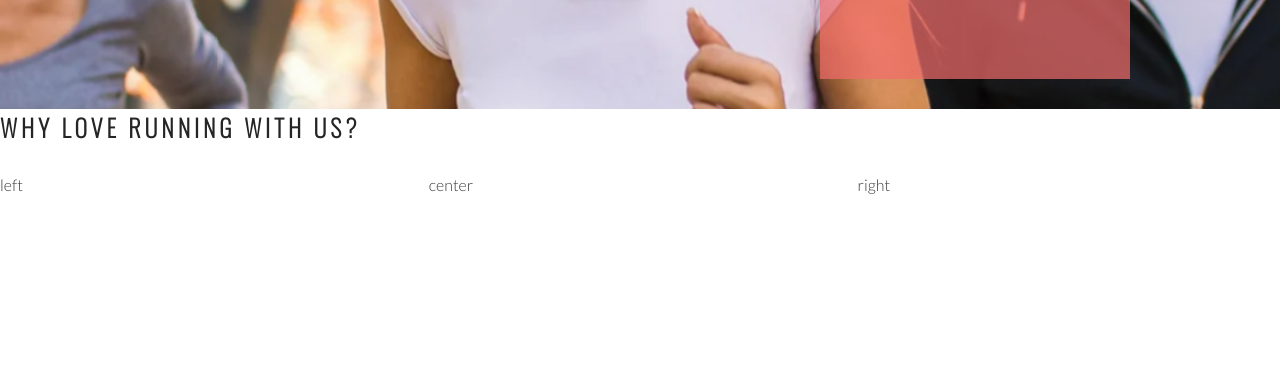
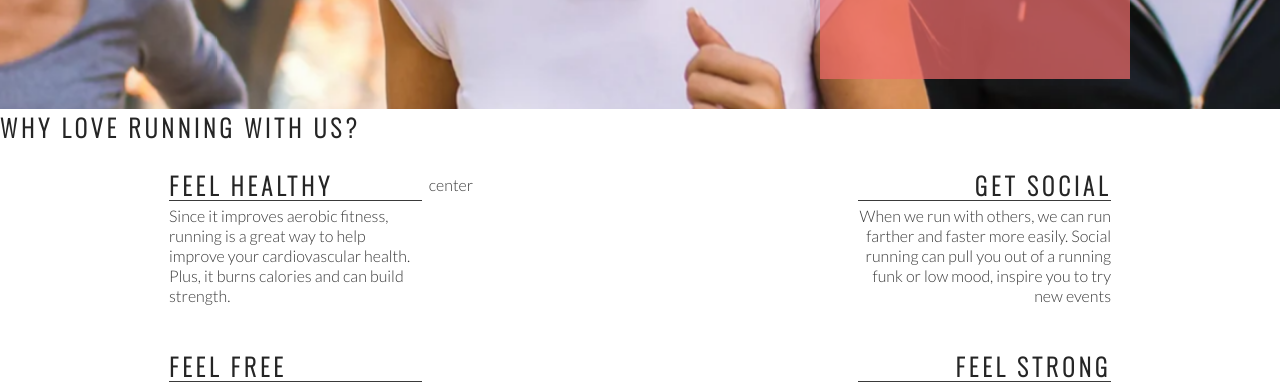
Before and after one commit to Josh-Wickens/love-running, a plain HTML site: page index.html in a window 1280 px wide. Shown: the part 566-952 px from the top of the page. Drawn offline with nearby package versions, Linux system fonts and the light colour scheme.

Commit message:
add right about section content and style

```diff
--- a/assets/css/style.css
+++ b/assets/css/style.css
@@ -136,3 +136,34 @@ transform: scale(1.1);
     margin: 0 auto;
     padding-top: 30px;
 }
+
+hr {
+    border-top: 1px solid #3a3a3a;
+    width: 100%;
+    margin: 5px 0;
+
+}
+
+.left-about-heading {
+    width: 60%;
+    float: right;
+    line-height: 20px;
+    clear: both;
+    margin-bottom: 50px;
+}
+
+.right-about-heading {
+    width: 60%;
+    float: left;
+    line-height: 20px;
+    clear: both;
+    margin-bottom: 50px;
+}
+
+.right-about-heading h2 {
+    text-align: right;
+}
+
+.right-about-heading p {
+    text-align: right;
+}
--- a/index.html
+++ b/index.html
@@ -42,8 +42,37 @@
     </section>
     <section id="club-ethos">
         <h1>Why love running with Us?</h1>
-        <div id="left-about">left</div>
-        <div id="right-about">right</div>
+        <div id="left-about">
+            <div class="left-about-heading">
+                <h2>Feel Healthy</h2>
+                <hr>
+                <p>
+                    Since it improves aerobic fitness, running is a great way to help improve your cardiovascular
+                    health. Plus, it burns calories and can build strength.
+                </p>
+            </div>
+            <div class="left-about-heading">
+                <h2>Feel Free</h2>
+                <hr>
+                <p>
+                    Physical exercise, running included, is known to release endorphins in the brain. Endorphins make
+                    you more energetic, more awake and, yes, happier.
+                </p>
+            </div>
+        </div>
+        <div id="right-about">
+            <div class="right-about-heading">
+                <h2>Get Social</h2>
+                <hr>
+                <p>When we run with others, we can run farther and faster more easily. Social running can pull you out
+                    of a running funk or low mood, inspire you to try new events</p>
+            </div>
+            <div class="right-about-heading">
+                <h2>Feel Strong</h2>
+                <hr>
+                <p>Running strengthens your heart by pumping blood more effectively through your body.</p>
+            </div>
+        </div>
         <div id="center-about">center</div>
     </section>
     <section>
```
